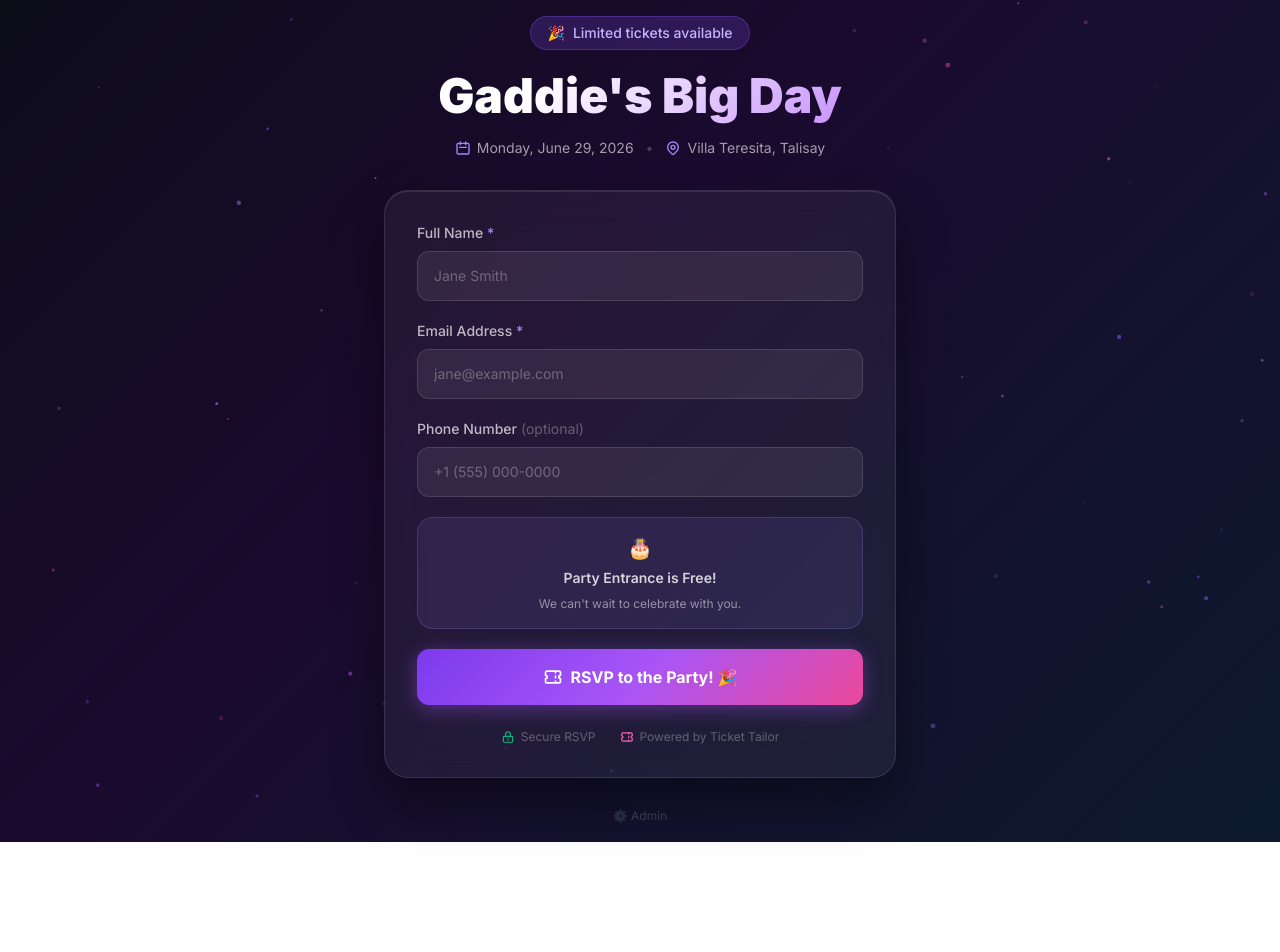
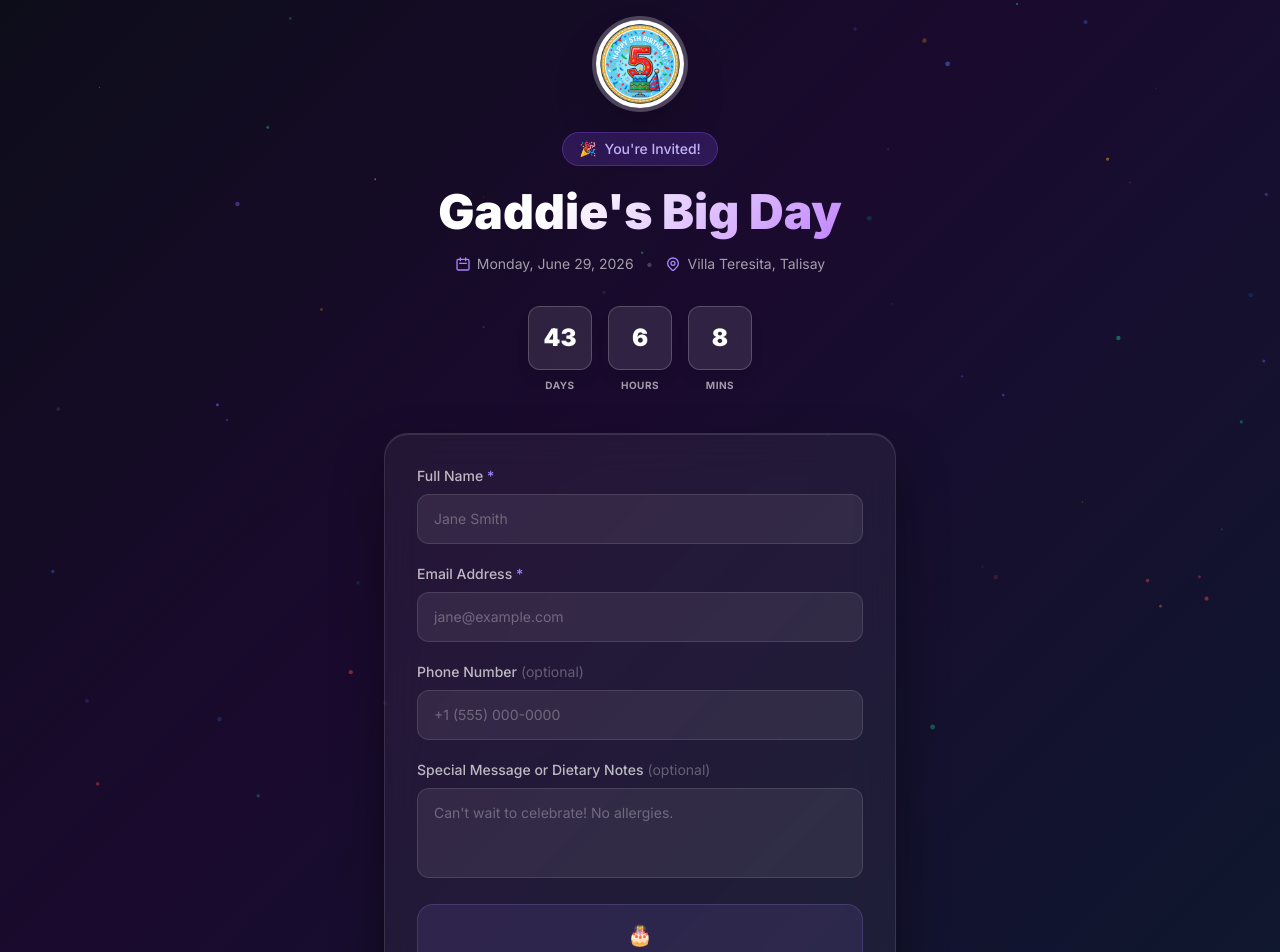
Before and after one commit to jemarsolutions/ticket-app, a Next.js app: page / in a window 1280 px wide. Shown: the top 952 px of the page. Before the commit the page ends 842 px from the top, so only its background shows below. Built offline with nearby package versions, Linux system fonts and the light colour scheme.

Commit message:
App Enhancement

```diff
--- a/app/admin/page.tsx
+++ b/app/admin/page.tsx
@@ -8,6 +8,7 @@ interface Attendee {
   email: string;
   firstName: string;
   lastName: string;
+  message: string;
   status: string;
   createdAt: string;
 }
@@ -34,6 +35,27 @@ function AttendeesList() {
     }
   }, []);
 
+  const downloadCsv = () => {
+    const headers = ["Name", "Email", "Message", "Status", "Date Added"];
+    const csvContent = [
+      headers.join(","),
+      ...attendees.map(a => {
+        const name = `${a.firstName} ${a.lastName}`.trim().replace(/"/g, '""');
+        const message = (a.message || "").replace(/"/g, '""');
+        return `"${name}","${a.email}","${message}","${a.status}","${a.createdAt}"`;
+      })
+    ].join("\n");
+
+    const blob = new Blob([csvContent], { type: "text/csv;charset=utf-8;" });
+    const url = URL.createObjectURL(blob);
+    const link = document.createElement("a");
+    link.setAttribute("href", url);
+    link.setAttribute("download", "gaddies-party-guests.csv");
+    document.body.appendChild(link);
+    link.click();
+    document.body.removeChild(link);
+  };
+
   useEffect(() => {
     fetchAttendees();
   }, [fetchAttendees]);
@@ -44,10 +66,26 @@ function AttendeesList() {
         <div>
           <h3 className="text-white font-bold text-2xl flex items-center gap-3">
             <span>🎈</span> Gaddie&apos;s Party Guests
+            {!loading && attendees.length > 0 && (
+              <span className="bg-white/10 text-white/80 text-sm py-1 px-2.5 rounded-lg border border-white/10">
+                {attendees.length} RSVPs
+              </span>
+            )}
           </h3>
           <p className="text-white/50 text-sm mt-1">See who is coming to celebrate!</p>
         </div>
-        <button
+        <div className="flex items-center gap-3">
+          <button
+            onClick={downloadCsv}
+            disabled={loading || attendees.length === 0}
+            className="px-4 py-2 bg-white/5 hover:bg-white/10 border border-white/10 rounded-xl text-sm font-semibold text-white/80 transition-all disabled:opacity-50 flex items-center gap-2"
+          >
+            <svg className="w-4 h-4" fill="none" stroke="currentColor" viewBox="0 0 24 24">
+              <path strokeLinecap="round" strokeLinejoin="round" strokeWidth={2} d="M4 16v1a3 3 0 003 3h10a3 3 0 003-3v-1m-4-4l-4 4m0 0l-4-4m4 4V4" />
+            </svg>
+            Download CSV
+          </button>
+          <button
           onClick={fetchAttendees}
           disabled={loading}
           className="px-4 py-2 bg-violet-500/20 hover:bg-violet-500/30 border border-violet-500/30 rounded-xl text-sm font-semibold text-violet-300 transition-all disabled:opacity-50 flex items-center gap-2 shadow-[0_0_15px_rgba(139,92,246,0.2)]"
@@ -64,6 +102,7 @@ function AttendeesList() {
           )}
           Refresh List
         </button>
+        </div>
       </div>
 
       {loading && attendees.length === 0 ? (
@@ -88,6 +127,7 @@ function AttendeesList() {
                 <tr className="text-white/60">
                   <th className="font-semibold py-4 px-6">Guest Name</th>
                   <th className="font-semibold py-4 px-6">Email Address</th>
+                  <th className="font-semibold py-4 px-6">Message</th>
                   <th className="font-semibold py-4 px-6">Status</th>
                   <th className="font-semibold py-4 px-6">RSVP Date</th>
                 </tr>
@@ -104,6 +144,9 @@ function AttendeesList() {
                         : "—"}
                     </td>
                     <td className="py-4 px-6">{attendee.email}</td>
+                    <td className="py-4 px-6 text-white/60 text-xs max-w-[200px] truncate" title={attendee.message || "No message"}>
+                      {attendee.message ? `"${attendee.message}"` : "—"}
+                    </td>
                     <td className="py-4 px-6">
                       <span className={`inline-flex px-2.5 py-1 rounded-md text-[10px] font-bold uppercase tracking-wider ${
                         attendee.status === "SUBSCRIBED"
--- a/app/api/admin/attendees/route.ts
+++ b/app/api/admin/attendees/route.ts
@@ -43,6 +43,7 @@ export async function GET() {
       email: contact.email_address,
       firstName: contact.fields?.FirstName || "",
       lastName: contact.fields?.LastName || "",
+      message: contact.fields?.Message || "",
       status: contact.status, // e.g. "SUBSCRIBED"
       createdAt: contact.created_at,
     }));
--- a/app/api/register/route.ts
+++ b/app/api/register/route.ts
@@ -6,7 +6,7 @@ const EMAIL_OCTOPUS_LIST_ID = process.env.EMAIL_OCTOPUS_LIST_ID || "";
 export async function POST(request: NextRequest) {
   try {
     const body = await request.json();
-    const { name, email, phone } = body;
+    const { name, email, phone, message } = body;
 
     // Validate input
     if (!name || !email) {
@@ -18,7 +18,7 @@ export async function POST(request: NextRequest) {
 
     // Capture the email immediately before redirecting to guarantee they are recorded
     if (EMAIL_OCTOPUS_API_KEY && EMAIL_OCTOPUS_LIST_ID) {
-      await addToEmailOctopus(email, name);
+      await addToEmailOctopus(email, name, message);
     }
 
     // Instead of Stripe, we will redirect the user to the Ticket Tailor event checkout page.
@@ -75,12 +75,21 @@ export async function POST(request: NextRequest) {
   }
 }
 
-async function addToEmailOctopus(email: string, name: string) {
+async function addToEmailOctopus(email: string, name: string, message?: string) {
   try {
     // Split full name into first and last name
     const nameParts = name.trim().split(" ");
     const firstName = nameParts[0];
     const lastName = nameParts.slice(1).join(" ");
+
+    const fields: Record<string, string> = {
+      FirstName: firstName,
+      LastName: lastName,
+    };
+
+    if (message) {
+      fields.Message = message;
+    }
 
     const response = await fetch(
       `https://emailoctopus.com/api/1.6/lists/${EMAIL_OCTOPUS_LIST_ID}/contacts`,
@@ -92,10 +101,7 @@ async function addToEmailOctopus(email: string, name: string) {
         body: JSON.stringify({
           api_key: EMAIL_OCTOPUS_API_KEY,
           email_address: email,
-          fields: {
-            FirstName: firstName,
-            LastName: lastName,
-          },
+          fields: fields,
           status: "SUBSCRIBED",
         }),
       },
--- a/app/page.tsx
+++ b/app/page.tsx
@@ -6,6 +6,7 @@ import { useForm } from "react-hook-form";
 import { zodResolver } from "@hookform/resolvers/zod";
 import { z } from "zod";
 import { Suspense } from "react";
+import Image from "next/image";
 
 const registrationSchema = z.object({
   name: z.string().min(2, "Name must be at least 2 characters"),
@@ -15,6 +16,7 @@ const registrationSchema = z.object({
     .min(10, "Phone number must be at least 10 characters")
     .optional()
     .or(z.literal("")),
+  message: z.string().optional(),
 });
 
 type RegistrationForm = z.infer<typeof registrationSchema>;
@@ -40,7 +42,7 @@ function ParticleCanvas() {
     resize();
     window.addEventListener("resize", resize);
 
-    const colors = ["#a855f7", "#ec4899", "#8b5cf6", "#f472b6", "#c084fc"];
+    const colors = ["#ef4444", "#3b82f6", "#10b981", "#f59e0b", "#8b5cf6"];
     const particles: {
       x: number;
       y: number;
@@ -94,6 +96,53 @@ function ParticleCanvas() {
       className="fixed inset-0 pointer-events-none"
       style={{ zIndex: 0 }}
     />
+  );
+}
+
+// ── Countdown Timer ───────────────────────────────────────────────────────────
+function CountdownTimer({ targetDate }: { targetDate: string }) {
+  const [timeLeft, setTimeLeft] = useState({ days: 0, hours: 0, minutes: 0 });
+
+  useEffect(() => {
+    // Basic date parsing. Assumes format like "Monday, June 29, 2026" works with new Date()
+    const target = new Date(targetDate).getTime();
+
+    const updateTimer = () => {
+      const now = new Date().getTime();
+      const distance = target - now;
+
+      if (distance < 0 || isNaN(distance)) {
+        setTimeLeft({ days: 0, hours: 0, minutes: 0 });
+        return;
+      }
+
+      setTimeLeft({
+        days: Math.floor(distance / (1000 * 60 * 60 * 24)),
+        hours: Math.floor((distance % (1000 * 60 * 60 * 24)) / (1000 * 60 * 60)),
+        minutes: Math.floor((distance % (1000 * 60 * 60)) / (1000 * 60)),
+      });
+    };
+
+    updateTimer();
+    const interval = setInterval(updateTimer, 60000);
+    return () => clearInterval(interval);
+  }, [targetDate]);
+
+  return (
+    <div className="flex items-center justify-center gap-4 mt-6 mb-2">
+      {[
+        { label: "DAYS", value: timeLeft.days },
+        { label: "HOURS", value: timeLeft.hours },
+        { label: "MINS", value: timeLeft.minutes },
+      ].map((item, i) => (
+        <div key={i} className="flex flex-col items-center">
+          <div className="bg-white/10 backdrop-blur-md border border-white/20 rounded-xl w-16 h-16 flex items-center justify-center text-2xl font-black text-white shadow-lg">
+            {item.value}
+          </div>
+          <span className="text-[10px] font-bold text-white/60 tracking-wider mt-2">{item.label}</span>
+        </div>
+      ))}
+    </div>
   );
 }
 
@@ -161,10 +210,24 @@ function HomeContent() {
 
       <div className="relative z-10 w-full max-w-lg">
         {/* Hero header */}
-        <div className="text-center mb-8">
+        <div className="text-center mb-8 flex flex-col items-center">
+          <div className="w-24 h-24 rounded-full overflow-hidden border-4 border-white/20 shadow-2xl mb-5 relative bg-white/5">
+            <Image
+              src="/birthday-avatar.png"
+              alt="Birthday Boy"
+              fill
+              className="object-cover"
+              onError={(e) => {
+                e.currentTarget.style.display = 'none';
+              }}
+            />
+            {/* Fallback avatar icon if image fails to load */}
+            <div className="absolute inset-0 flex items-center justify-center text-4xl -z-10">👦</div>
+          </div>
+
           <div className="inline-flex items-center gap-2 bg-violet-500/20 border border-violet-500/30 rounded-full px-4 py-1.5 text-violet-300 text-sm font-medium mb-4">
             <span>🎉</span>
-            <span>Limited tickets available</span>
+            <span>You're Invited!</span>
           </div>
           <h1
             className="text-5xl font-black text-white mb-3 leading-tight"
@@ -176,7 +239,7 @@ function HomeContent() {
           >
             {EVENT_NAME}
           </h1>
-          <div className="flex flex-col sm:flex-row items-center justify-center gap-3 text-white/60 text-sm">
+          <div className="flex flex-col sm:flex-row items-center justify-center gap-3 text-white/60 text-sm mb-2">
             <span className="flex items-center gap-1.5">
               <svg className="w-4 h-4 text-violet-400" fill="none" stroke="currentColor" viewBox="0 0 24 24">
                 <path strokeLinecap="round" strokeLinejoin="round" strokeWidth={2} d="M8 7V3m8 4V3m-9 8h10M5 21h14a2 2 0 002-2V7a2 2 0 00-2-2H5a2 2 0 00-2 2v12a2 2 0 002 2z" />
@@ -192,6 +255,8 @@ function HomeContent() {
               {EVENT_LOCATION}
             </span>
           </div>
+
+          <CountdownTimer targetDate={EVENT_DATE} />
         </div>
 
         {/* Cancelled notice */}
@@ -342,6 +407,37 @@ function HomeContent() {
               )}
             </div>
 
+            {/* Message */}
+            <div>
+              <label className="block text-white/70 text-sm font-medium mb-2" htmlFor="message">
+                Special Message or Dietary Notes
+                <span className="text-white/30 font-normal ml-1">(optional)</span>
+              </label>
+              <textarea
+                {...register("message")}
+                id="message"
+                placeholder="Can't wait to celebrate! No allergies."
+                rows={3}
+                className="w-full px-4 py-3.5 rounded-xl text-white placeholder-white/30 text-sm outline-none transition-all duration-200 resize-none"
+                style={{
+                  background: "rgba(255,255,255,0.07)",
+                  border: errors.message
+                    ? "1px solid rgba(239,68,68,0.6)"
+                    : "1px solid rgba(255,255,255,0.12)",
+                }}
+                onFocus={(e) => {
+                  e.target.style.border = "1px solid rgba(167,139,250,0.6)";
+                  e.target.style.boxShadow = "0 0 0 3px rgba(167,139,250,0.15)";
+                }}
+                onBlur={(e) => {
+                  e.target.style.border = errors.message
+                    ? "1px solid rgba(239,68,68,0.6)"
+                    : "1px solid rgba(255,255,255,0.12)";
+                  e.target.style.boxShadow = "none";
+                }}
+              />
+            </div>
+
             {/* Celebration note */}
             <div
               className="rounded-2xl px-5 py-4 flex flex-col items-center justify-center text-center gap-1.5"
```
Also changed, not shown: public/birthday-avatar.png (added).
